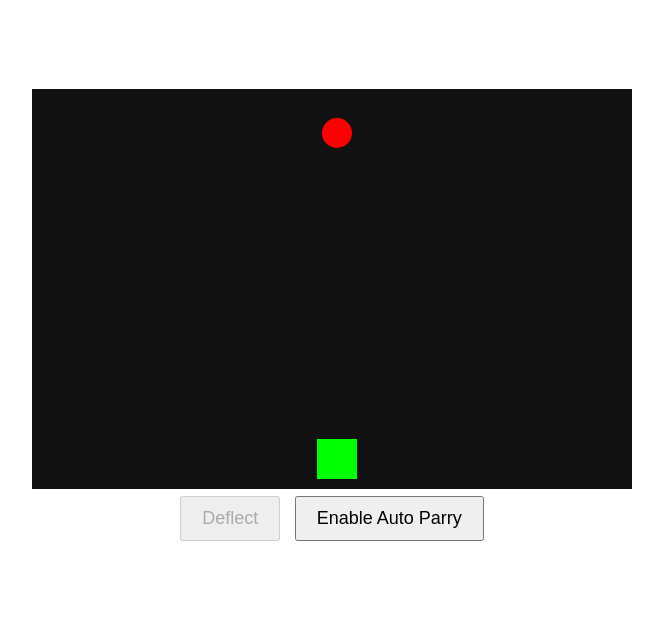
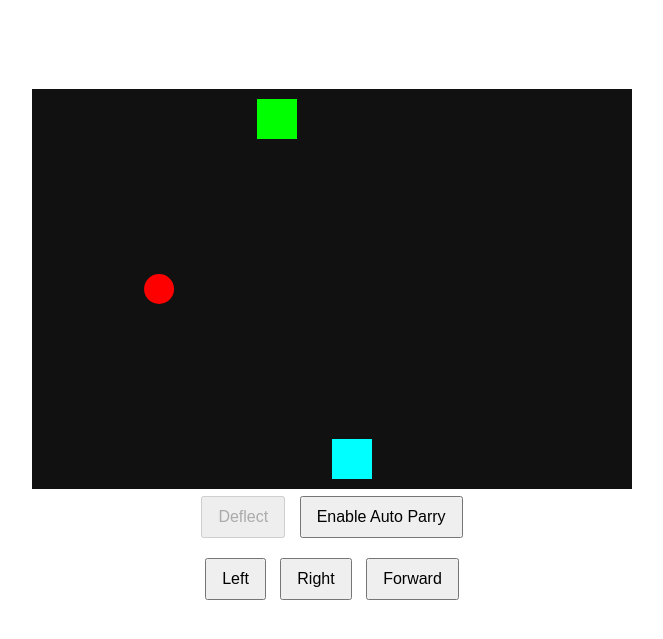
Before and after one commit to sirapobsriumang/Blade-ball-at-home, a plain HTML site: page index.html in a window 1280 px wide. Shown: the part 61-700 px from the top of the page, without its empty margins (308-971 px from the left). Drawn offline with Linux system fonts and the light colour scheme.

Commit message:
Update index.html

```diff
--- a/index.html
+++ b/index.html
@@ -2,7 +2,7 @@
 <html lang="en">
 <head>
   <meta charset="UTF-8">
-  <title>Auto Parry Bot Game</title>
+  <title>Player vs Bot Deflect Game</title>
   <style>
     canvas {
       background: #111;
@@ -16,21 +16,31 @@
       font-family: Arial, sans-serif;
     }
     button {
-      padding: 10px 20px;
-      font-size: 18px;
+      padding: 10px 15px;
+      font-size: 16px;
       margin: 5px;
       cursor: pointer;
+    }
+    #mobile-controls {
+      margin-top: 10px;
     }
   </style>
 </head>
 <body>
-  <h1>Bot Deflect Game</h1>
-  <p>The bot tries to survive by using the Deflect button. You can also enable Auto Parry (godmode).</p>
+  <h1>Player vs Bot Deflect Game</h1>
+  <p>Use A/D keys, W key, or mobile buttons to move. Click "Deflect" or use Auto Parry!</p>
   <p id="info">Score: 0 | Health: 3</p>
   <canvas id="game" width="600" height="400"></canvas>
+
   <div>
     <button id="deflectBtn">Deflect</button>
     <button id="toggleAutoParry">Enable Auto Parry</button>
+  </div>
+
+  <div id="mobile-controls">
+    <button id="moveLeft">Left</button>
+    <button id="moveRight">Right</button>
+    <button id="moveForward">Forward</button> <!-- Mobile Forward Button -->
   </div>
 
   <script>
@@ -39,11 +49,17 @@
     const info = document.getElementById("info");
     const deflectBtn = document.getElementById("deflectBtn");
     const toggleAutoParry = document.getElementById("toggleAutoParry");
+    const moveLeft = document.getElementById("moveLeft");
+    const moveRight = document.getElementById("moveRight");
+    const moveForward = document.getElementById("moveForward");
 
-    const bot = { x: 300, y: 350, width: 40, height: 40, speed: 3 };
-    const ball = { x: 300, y: 50, radius: 15, speedY: 2, active: true };
+    const player = { x: 300, y: 350, width: 40, height: 40, speed: 5 };
+    const bot = { x: 300, y: 10, width: 40, height: 40, speed: 3 };
+    const ball = { x: 300, y: 200, radius: 15, speedY: 3, active: true };
+
+    let keys = {};
+    let autoParry = false;
     let deflectWindow = false;
-    let autoParry = false;
     let gameOver = false;
     let health = 3;
     let score = 0;
@@ -57,7 +73,7 @@
 
     deflectBtn.addEventListener("click", () => {
       if (deflectWindow && ball.active) {
-        ball.speedY *= -1;
+        ball.speedY *= -1.1;
         deflectWindow = false;
         deflectBtn.disabled = true;
         score++;
@@ -65,13 +81,27 @@
       }
     });
 
+    document.addEventListener("keydown", e => keys[e.key.toLowerCase()] = true);
+    document.addEventListener("keyup", e => keys[e.key.toLowerCase()] = false);
+
+    let moveLeftPressed = false;
+    let moveRightPressed = false;
+    let moveForwardPressed = false;
+
+    moveLeft.addEventListener("touchstart", () => moveLeftPressed = true);
+    moveLeft.addEventListener("touchend", () => moveLeftPressed = false);
+    moveRight.addEventListener("touchstart", () => moveRightPressed = true);
+    moveRight.addEventListener("touchend", () => moveRightPressed = false);
+    moveForward.addEventListener("touchstart", () => moveForwardPressed = true);  // Forward Button
+    moveForward.addEventListener("touchend", () => moveForwardPressed = false);
+
     function updateInfo() {
       info.textContent = `Score: ${score} | Health: ${health}`;
     }
 
     function resetBall() {
-      ball.y = 50;
-      ball.speedY = 2;
+      ball.y = 200;
+      ball.speedY = 3 * (Math.random() > 0.5 ? 1 : -1);
       deflectWindow = false;
       deflectBtn.disabled = true;
       ball.x = Math.random() * 500 + 50;
@@ -80,52 +110,58 @@
     function update() {
       if (gameOver) return;
 
-      // Bot AI movement
+      // Player Movement (Left, Right, Forward)
+      if (keys["a"] || keys["arrowleft"] || moveLeftPressed) player.x -= player.speed;
+      if (keys["d"] || keys["arrowright"] || moveRightPressed) player.x += player.speed;
+      if (keys["w"] || moveForwardPressed) player.y -= player.speed; // Moving forward (upward)
+
+      player.x = Math.max(0, Math.min(canvas.width - player.width, player.x));
+      player.y = Math.max(0, Math.min(canvas.height - player.height, player.y));
+
       if (bot.x + bot.width / 2 < ball.x - 5) bot.x += bot.speed;
       else if (bot.x + bot.width / 2 > ball.x + 5) bot.x -= bot.speed;
+      bot.x = Math.max(0, Math.min(canvas.width - bot.width, bot.x));
 
-      // Ball follows bot X
-      ball.x += (bot.x + bot.width / 2 - ball.x) * 0.05;
       ball.y += ball.speedY;
 
-      // Deflect logic
+
       if (
-        ball.y + ball.radius >= bot.y &&
-        ball.x > bot.x &&
-        ball.x < bot.x + bot.width &&
-        ball.speedY > 0
+        ball.speedY > 0 &&
+        ball.y + ball.radius >= player.y &&
+        ball.y <= player.y + player.height &&
+        ball.x > player.x &&
+        ball.x < player.x + player.width
       ) {
         deflectWindow = true;
         deflectBtn.disabled = false;
-
-        if (autoParry) {
-          deflectBtn.click();
-        } else {
-          // Bot tries to deflect after short delay
-          setTimeout(() => {
-            if (deflectWindow) deflectBtn.click();
-          }, 100);
-        }
+        if (autoParry) deflectBtn.click();
       }
 
-      // Fail check
+
       if (
-        ball.y + ball.radius > canvas.height ||
-        (deflectWindow && ball.speedY > 0 && ball.y > bot.y + bot.height)
+        ball.speedY < 0 &&
+        ball.y - ball.radius <= bot.y + bot.height &&
+        ball.y >= bot.y &&
+        ball.x > bot.x &&
+        ball.x < bot.x + bot.width
       ) {
-        deflectWindow = false;
-        deflectBtn.disabled = true;
+        ball.speedY *= -1;
+        score++;
+        updateInfo();
+      }
+
+
+      if (ball.y > canvas.height) {
         health--;
         updateInfo();
         if (health <= 0) {
           gameOver = true;
-          alert("Bot lost! Final Score: " + score);
-          return;
+          alert("You lost! Final Score: " + score);
         }
         resetBall();
       }
 
-      // Ball hits top
+
       if (ball.y < 0) {
         ball.speedY *= -1;
       }
@@ -134,11 +170,15 @@
     function draw() {
       ctx.clearRect(0, 0, canvas.width, canvas.height);
 
-      // Bot
+
+      ctx.fillStyle = "cyan";
+      ctx.fillRect(player.x, player.y, player.width, player.height);
+
+
       ctx.fillStyle = "lime";
       ctx.fillRect(bot.x, bot.y, bot.width, bot.height);
 
-      // Ball
+
       ctx.beginPath();
       ctx.arc(ball.x, ball.y, ball.radius, 0, Math.PI * 2);
       ctx.fillStyle = "red";
```
